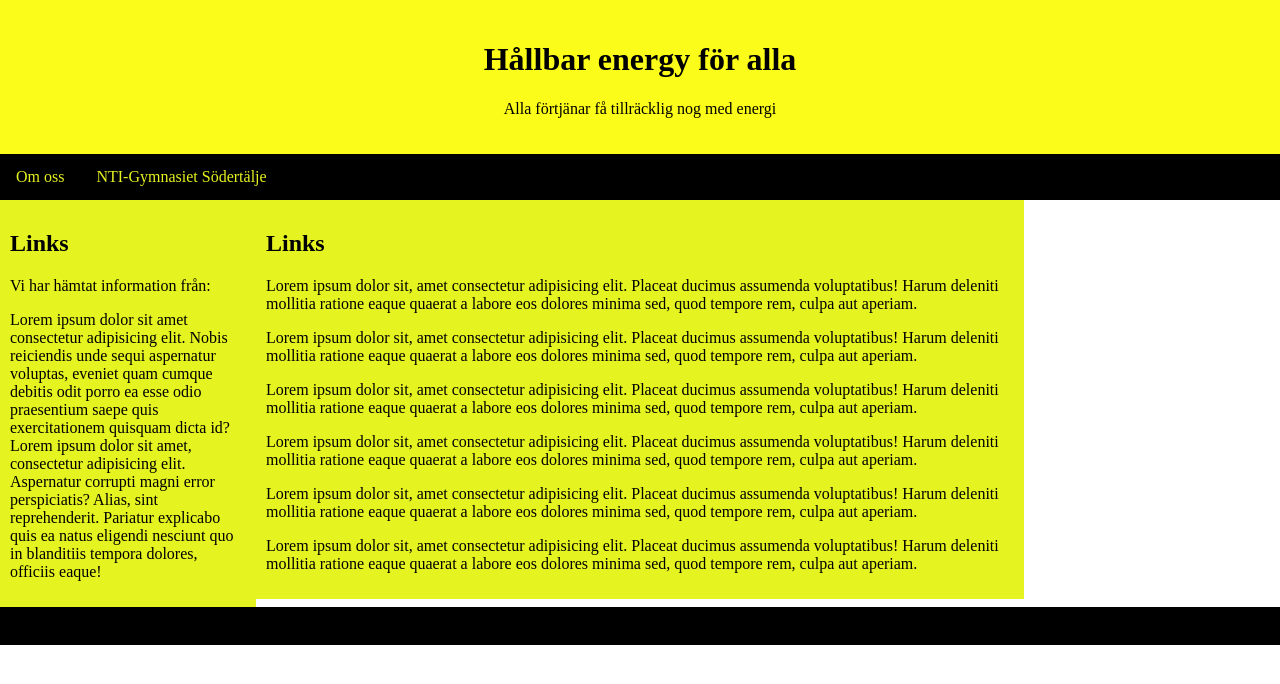
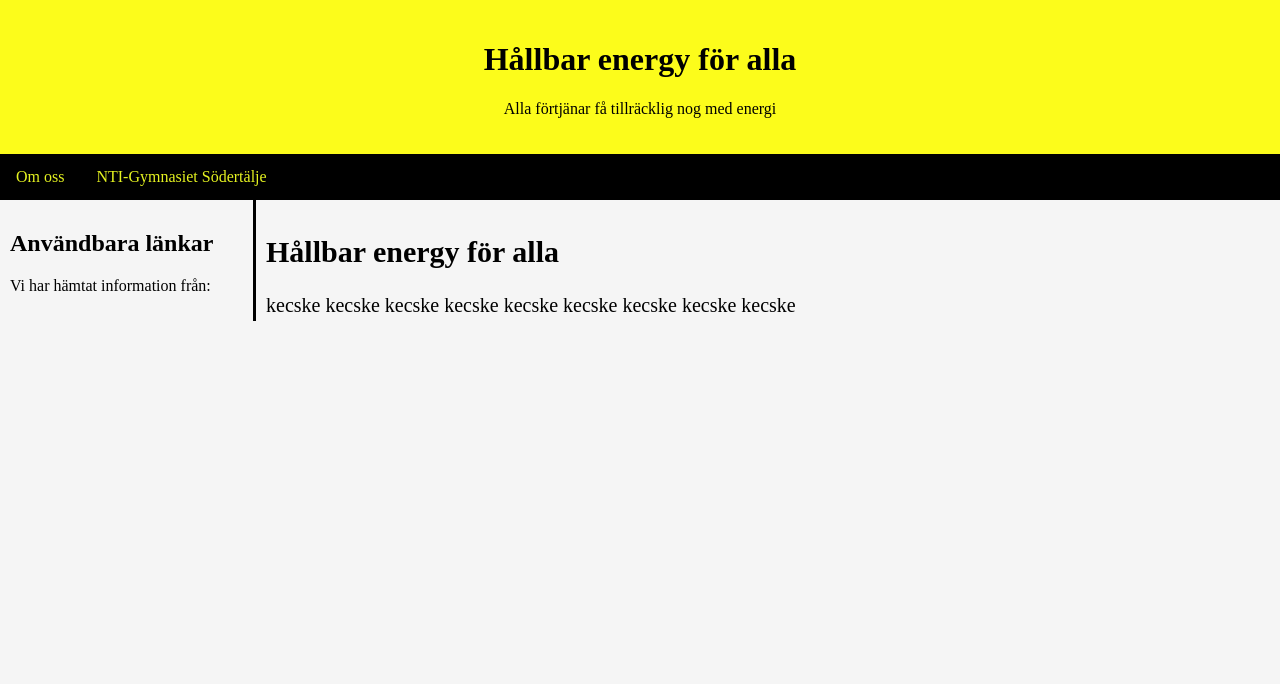
Before and after one commit to ntisod/te17-7-hallbar-energi-for-alla, a plain HTML site: page hallbarenergi.html in a window 1280 px wide. Drawn offline with Linux system fonts and the light colour scheme.

Commit message:
Kopierat sidan

```diff
--- a/hallbarenergi.css
+++ b/hallbarenergi.css
@@ -5,6 +5,8 @@
 
 body {
   margin: 0;
+  background-color: whitesmoke;
+
 }
 
 /* Style the header */
@@ -38,16 +40,23 @@ nav a:hover {
 .column {
     float:left;
    padding: 10px;
-   background-color: rgb(229, 243, 32);
+   background-color: whitesmoke;
 }
 
 .column.side {
   width: 20%;
+  border: 3px;
+  border-style: solid;
+  border-bottom: none;
+  border-top: none;
+  border-left: none;
 
 }
 
 .column.middle {
+    font-size: 20px;
     width: 60%;
+    background-color: whitesmoke;
 
 }
 
@@ -63,8 +72,9 @@ nav a:hover {
   .column.side, .column.middle {
     width: 100%;
   } }
-  footer {
-    background-color: black;
-    text-align: center;
-    padding: 10px;
-  }
+
+    footer  {
+      background-color: black;
+      text-align: center;
+      padding: 10px;
+    }
--- a/hallbarenergi.html
+++ b/hallbarenergi.html
@@ -1,11 +1,11 @@
 <!DOCTYPE html>
 <html lang="sv">
 <head>
-    <title>Hållbar Energi för alla</title>
-    <link rel="stylesheet" href="Hallbarenergi.css">
     <meta charset="UTF-8">
     <meta name="viewport" content="width=device-width, initial-scale=1.0">
     <meta http-equiv="X-UA-Compatible" content="ie=edge">
+    <title>Hållbar Energi för alla</title>
+    <link rel="stylesheet" href="Hallbarenergi.css">
 </head>
 <body>
     <header>
@@ -18,28 +18,15 @@
             <a href="https://www.ntigymnasiet.se/sodertalje/" title="Our School">NTI-Gymnasiet Södertälje</a>
 
     </nav>
-    <main>
-      <div class="row">
-        <div class="column side">
-          <h2>Links</h2>
-          <p>Vi har hämtat information från:</p>
-          <p>Lorem ipsum dolor sit amet consectetur adipisicing elit. Nobis reiciendis unde sequi aspernatur voluptas, eveniet quam cumque debitis odit porro ea esse odio praesentium saepe quis exercitationem quisquam dicta id? Lorem ipsum dolor sit amet, consectetur adipisicing elit. Aspernatur corrupti magni error perspiciatis? Alias, sint reprehenderit. Pariatur explicabo quis ea natus eligendi nesciunt quo in blanditiis tempora dolores, officiis eaque!</p>
+          <div class="row">
+                <div class="column side">
+                  <h2>Användbara länkar</h2>
+                  <p>Vi har hämtat information från:</p>
+                </div>
+    <div class="column middle">
+        <h2>Hållbar energy för alla</h2>
+        <p>kecske kecske kecske kecske kecske kecske kecske kecske kecske </p>
         </div>
-        <div class="column middle">
-          <h2>Links</h2>
-          <p>Lorem ipsum dolor sit, amet consectetur adipisicing elit. Placeat ducimus assumenda voluptatibus! Harum deleniti mollitia ratione eaque quaerat a labore eos dolores minima sed, quod tempore rem, culpa aut aperiam.</p>
-          <p>Lorem ipsum dolor sit, amet consectetur adipisicing elit. Placeat ducimus assumenda voluptatibus! Harum deleniti mollitia ratione eaque quaerat a labore eos dolores minima sed, quod tempore rem, culpa aut aperiam.</p>
-          <p>Lorem ipsum dolor sit, amet consectetur adipisicing elit. Placeat ducimus assumenda voluptatibus! Harum deleniti mollitia ratione eaque quaerat a labore eos dolores minima sed, quod tempore rem, culpa aut aperiam.</p>
-          <p>Lorem ipsum dolor sit, amet consectetur adipisicing elit. Placeat ducimus assumenda voluptatibus! Harum deleniti mollitia ratione eaque quaerat a labore eos dolores minima sed, quod tempore rem, culpa aut aperiam.</p>
-          <p>Lorem ipsum dolor sit, amet consectetur adipisicing elit. Placeat ducimus assumenda voluptatibus! Harum deleniti mollitia ratione eaque quaerat a labore eos dolores minima sed, quod tempore rem, culpa aut aperiam.</p>
-        <p>Lorem ipsum dolor sit, amet consectetur adipisicing elit. Placeat ducimus assumenda voluptatibus! Harum deleniti mollitia ratione eaque quaerat a labore eos dolores minima sed, quod tempore rem, culpa aut aperiam.</p>
-        </div>
-      </div>
-    </main>
-
-    <footer>
-      Sida gjord på NTI NTI-Gymnasiet Södertälje 2019.
-    </footer>
 
 
 </body>
```
Also changed, not shown: index.html (added, +57 -0 lines), 10064818526_56e18493aa_b.jpg (added), Globala-Malen-logga-horisontell.jpg (added), Sustainable-Development-Goals_icons-07-1.jpg (added), ladda ned.jpg (added), nap.jpg (added), 1 other file.
